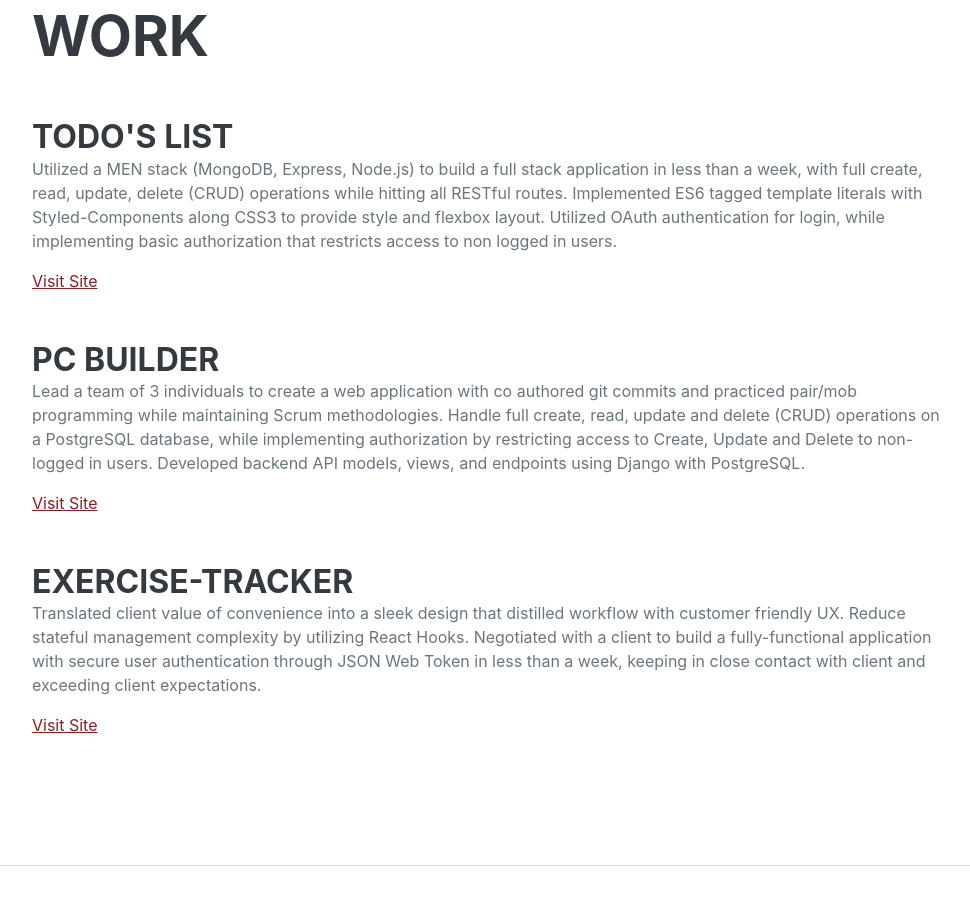
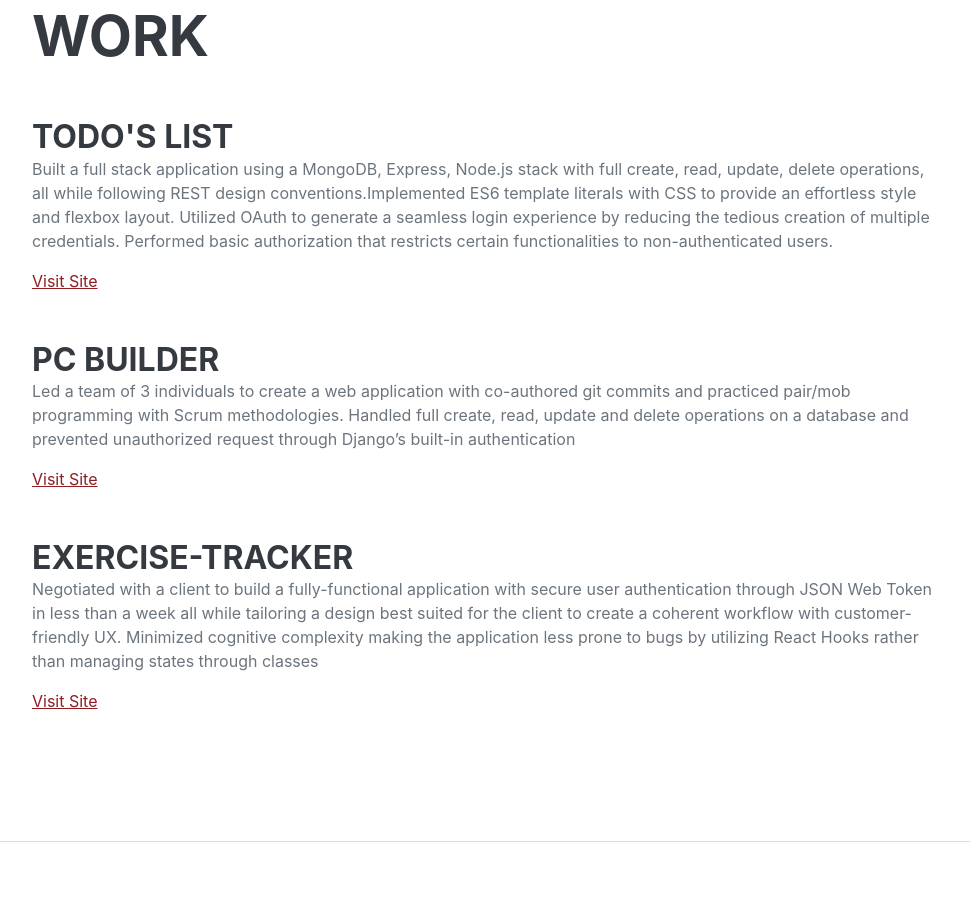
Before and after one commit to AlexChen208/Portfolio, a plain HTML site: page index.html in a window 1280 px wide. Shown: the part 878-1783 px from the top of the page, without its empty margins (288-1258 px from the left). Drawn offline with nearby package versions, Linux system fonts and the light colour scheme; a web font is replaced by a local one.

Commit message:
updating details about projects

```diff
--- a/index.html
+++ b/index.html
@@ -65,9 +65,9 @@
                         <div class="flex-grow-1">
                             <h3 class="mb-0">ToDo's List</h3>
                             <!-- <div class="subheading mb-3">Intelitec Solutions</div> -->
-                            <p>Utilized a MEN stack (MongoDB, Express, Node.js) to build a full stack application in less than a week, with full create, read, update, delete (CRUD) operations while hitting all RESTful routes.
-                             Implemented ES6 tagged template literals with Styled-Components along CSS3 to provide style and flexbox layout.
-                            Utilized OAuth authentication for login, while implementing basic authorization that restricts access to non logged in users.</p>
+                            <p>
+                                Built a full stack application using a MongoDB, Express, Node.js stack with full create, read, update, delete operations, all while following REST design conventions.Implemented ES6 template literals with CSS to provide an effortless style and flexbox layout. Utilized OAuth to generate a seamless login experience by reducing the tedious creation of multiple credentials. Performed basic authorization that restricts certain functionalities to non-authenticated users.
+                            </p>
                             <a href="https://to-do-tracker.herokuapp.com/">Visit Site</a>
                         </div>
                         <!-- <div class="flex-shrink-0"><span class="text-primary">March 2013 - Present</span></div> -->
@@ -76,9 +76,9 @@
                         <div class="flex-grow-1">
                             <h3 class="mb-0">PC Builder</h3>
                             <!-- <div class="subheading mb-3">Intelitec Solutions</div> -->
-                            <p> Lead a team of 3 individuals to create a web application with co authored git commits and practiced pair/mob programming while maintaining Scrum methodologies.
-                                Handle full create, read, update and delete (CRUD) operations on a PostgreSQL database, while implementing authorization by restricting access to Create, Update and Delete to non-logged in users.
-                                Developed backend API models, views, and endpoints using Django with PostgreSQL.</p>
+                            <p> Led a team of 3 individuals to create a web application with co-authored git commits and practiced pair/mob programming with
+                                Scrum methodologies. Handled full create, read, update and delete operations on a database and prevented unauthorized request through Django’s
+                                built-in authentication</p>
                             <a href="https://barcodepc.herokuapp.com/">Visit Site</a>
                         </div>
                         <!-- <div class="flex-shrink-0"><span class="text-primary">December 2011 - March 2013</span></div> -->
@@ -87,10 +87,9 @@
                         <div class="flex-grow-1">
                             <h3 class="mb-0">Exercise-Tracker</h3>
                             <!-- <div class="subheading mb-3">Shout! Media Productions</div> -->
-                            <p>Translated client value of convenience into a sleek design that distilled workflow with customer friendly UX.
-                                Reduce stateful management complexity by utilizing React Hooks.
-                                Negotiated with a client to build a fully-functional application with secure user authentication through JSON Web Token in
-                                less than a week, keeping in close contact with client and exceeding client expectations.</p>
+                            <p>Negotiated with a client to build a fully-functional application with secure user authentication through JSON Web Token in
+                                less than a week all while tailoring a design best suited for the client to create a coherent workflow with customer-friendly UX. Minimized cognitive complexity making the application less prone to bugs by utilizing React Hooks rather than managing
+                            states through classes</p>
                             <a href="https://exercise-tracker-p4.herokuapp.com/">Visit Site</a>
                         </div>
                         <!-- <div class="flex-shrink-0"><span class="text-primary">July 2010 - December 2011</span></div> -->
```
